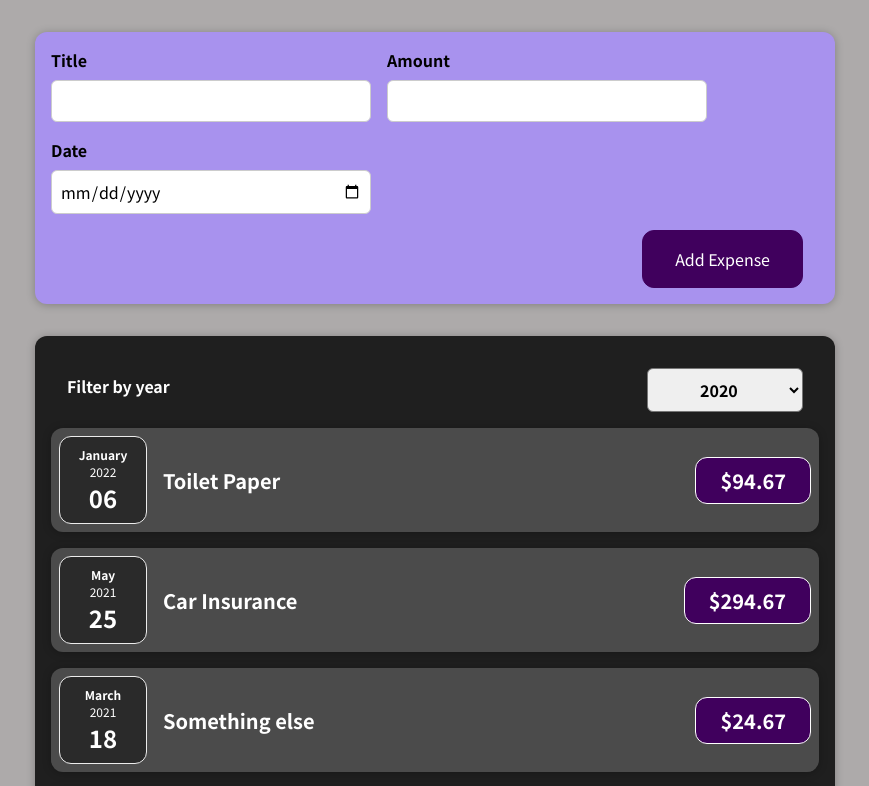
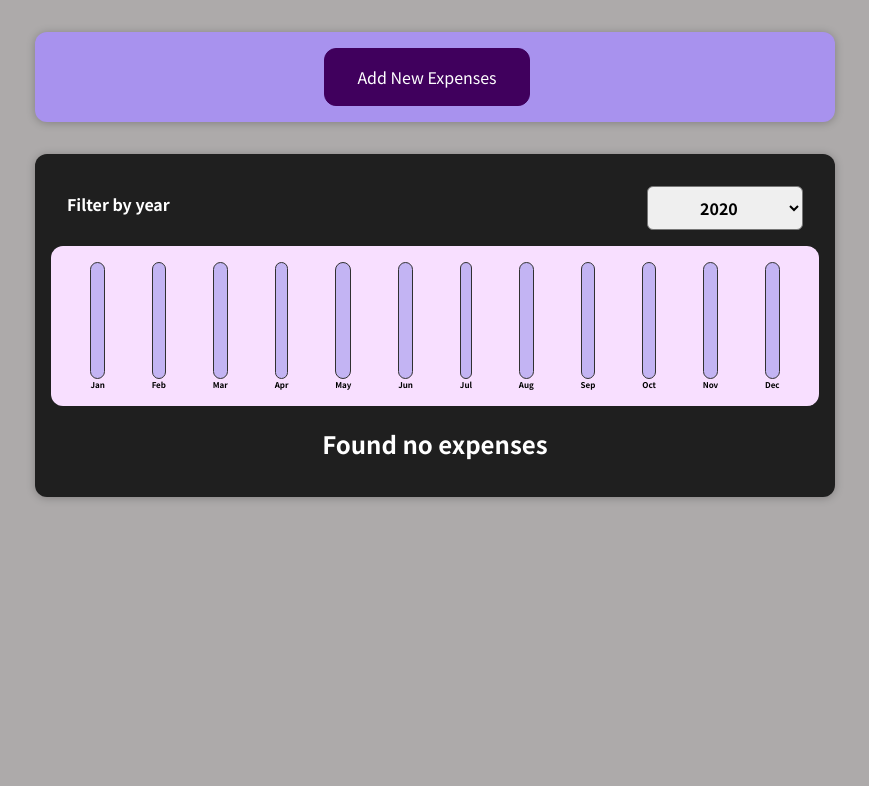
Before and after one commit to StefanGriffin/React---project1, a React (Create React App) app: page / in a window 1280 px wide. Shown: the top 786 px of the page, without its empty margins (205-1074 px from the left). Built offline with nearby package versions, Linux system fonts and the light colour scheme.

Commit message:
Project: Expenses Tracker => completed

```diff
--- /dev/null
+++ b/src/components/Chart/Chart.css
@@ -0,0 +1,9 @@
+.chart {
+  padding: 1rem;
+  border-radius: 12px;
+  background-color: #f8dfff;
+  text-align: center;
+  display: flex;
+  justify-content: space-around;
+  height: 10rem;
+}
--- /dev/null
+++ b/src/components/Chart/Chart.js
@@ -0,0 +1,24 @@
+import React from 'react';
+
+import ChartBar from './ChartBar';
+import './Chart.css';
+
+const Chart = (props) => {
+  const dataPointValues = props.dataPoints.map(dataPoint => dataPoint.value);
+  const totalMaximum = Math.max(...dataPointValues);
+
+  return (
+    <div className='chart'>
+      {props.dataPoints.map((dataPoint) => (
+        <ChartBar
+          key={dataPoint.label}
+          value={dataPoint.value}
+          maxValue={totalMaximum}
+          label={dataPoint.label}
+        />
+      ))}
+    </div>
+  );
+};
+
+export default Chart;
--- /dev/null
+++ b/src/components/Chart/ChartBar.css
@@ -0,0 +1,30 @@
+.chart-bar {
+  height: 100%;
+  display: flex;
+  flex-direction: column;
+  align-items: center;
+}
+
+.chart-bar__inner {
+  height: 100%;
+  width: 100%;
+  border: 1px solid #313131;
+  border-radius: 12px;
+  background-color: #c3b4f3;
+  overflow: hidden;
+  display: flex;
+  flex-direction: column;
+  justify-content: flex-end;
+}
+
+.chart-bar__fill {
+  background-color: #4826b9;
+  width: 100%;
+  transition: all 0.9s ease-out;
+}
+
+.chart-bar__label {
+  font-weight: bold;
+  font-size: 0.5rem;
+  text-align: center;
+}
--- /dev/null
+++ b/src/components/Chart/ChartBar.js
@@ -0,0 +1,25 @@
+import React from 'react';
+
+import './ChartBar.css';
+
+const ChartBar = (props) => {
+  let barFillHeight = '0%';
+
+  if (props.maxValue > 0) {
+    barFillHeight = Math.round((props.value / props.maxValue) * 100) + '%';
+  }
+
+  return (
+    <div className='chart-bar'>
+      <div className='chart-bar__inner'>
+        <div
+          className='chart-bar__fill'
+          style={{ height: barFillHeight }}
+        ></div>
+      </div>
+      <div className='chart-bar__label'>{props.label}</div>
+    </div>
+  );
+};
+
+export default ChartBar;
--- a/src/components/Expenses/ExpenseItem.js
+++ b/src/components/Expenses/ExpenseItem.js
@@ -6,14 +6,16 @@
 
 const ExpenseItem = (props) => {
   return (
-    <Card className='expense-item'>
-      <ExpenseDate date={props.date} />
-      <div className='expense-item__description'>
-        <h2>{props.title}</h2>
-        <div className='expense-item__price'>${props.amount}</div>
-      </div>
-    </Card>
+    <li>
+      <Card className="expense-item">
+        <ExpenseDate date={props.date} />
+        <div className="expense-item__description">
+          <h2>{props.title}</h2>
+          <div className="expense-item__price">${props.amount}</div>
+        </div>
+      </Card>
+    </li>
   );
-}
+};
 
 export default ExpenseItem;
--- a/src/components/Expenses/Expenses.js
+++ b/src/components/Expenses/Expenses.js
@@ -1,9 +1,10 @@
 import React, { useState } from 'react';
 
-import ExpenseItem from './ExpenseItem';
 import Card from '../UI/Card';
 import ExpensesFilter from './ExpensesFilter';
 import './Expenses.css';
+import ExpensesChart from './ExpensesChart';
+import ExpensesList from './ExpensesList';
 
 const Expenses = (props) => {
   const [filteredYear, setFilteredYear] = useState('2020');
@@ -12,21 +13,21 @@
     setFilteredYear(selectedYear);
   };
 
+  const filteredExpenses = props.items.filter((expense) => {
+    return expense.date.getFullYear().toString() === filteredYear;
+  });
+
+
+
   return (
     <div>
-      <Card className='expenses'>
+      <Card className="expenses">
         <ExpensesFilter
           selected={filteredYear}
           onChangeFilter={filterChangeHandler}
         />
-        {props.items.map((expense) => (
-          <ExpenseItem
-            key={expense.id}
-            title={expense.title}
-            amount={expense.amount}
-            date={expense.date}
-          />
-        ))}
+        <ExpensesChart expenses={filteredExpenses} />
+        <ExpensesList items={filteredExpenses} />
       </Card>
     </div>
   );
--- /dev/null
+++ b/src/components/Expenses/ExpensesChart.js
@@ -0,0 +1,29 @@
+import React from 'react';
+
+import Chart from '../Chart/Chart';
+
+const ExpensesChart = (props) => {
+  const chartDataPoints = [
+    { label: 'Jan', value: 0 },
+    { label: 'Feb', value: 0 },
+    { label: 'Mar', value: 0 },
+    { label: 'Apr', value: 0 },
+    { label: 'May', value: 0 },
+    { label: 'Jun', value: 0 },
+    { label: 'Jul', value: 0 },
+    { label: 'Aug', value: 0 },
+    { label: 'Sep', value: 0 },
+    { label: 'Oct', value: 0 },
+    { label: 'Nov', value: 0 },
+    { label: 'Dec', value: 0 },
+  ];
+
+  for (const expense of props.expenses) {
+    const expenseMonth = expense.date.getMonth(); // starting at 0 => January => 0
+    chartDataPoints[expenseMonth].value += expense.amount;
+  }
+
+  return <Chart dataPoints={chartDataPoints} />;
+};
+
+export default ExpensesChart;
--- /dev/null
+++ b/src/components/Expenses/ExpensesList.css
@@ -0,0 +1,9 @@
+.expenses-list {
+    list-style: none;
+    padding: 0;
+  }
+
+  .expenses-list__fallback {
+    color: white;
+    text-align: center;
+  }
--- /dev/null
+++ b/src/components/Expenses/ExpensesList.js
@@ -0,0 +1,26 @@
+import React from 'react';
+
+import ExpenseItem from './ExpenseItem';
+
+import './ExpensesList.css';
+
+const ExpensesList = (props) => {
+  if (props.items.length === 0) {
+    return <h2 className="expenses-list__fallback">Found no expenses</h2>;
+  }
+
+  return (
+    <ul className="expenses-list">
+      {props.items.map((expense) => (
+        <ExpenseItem
+          key={expense.id}
+          title={expense.title}
+          amount={expense.amount}
+          date={expense.date}
+        />
+      ))}
+    </ul>
+  );
+};
+
+export default ExpensesList;
--- a/src/components/NewExpense/ExpenseForm.js
+++ b/src/components/NewExpense/ExpenseForm.js
@@ -87,6 +87,7 @@
         </div>
       </div>
       <div className='new-expense__actions'>
+        <button type="button" onClick={props.onCancel}>Cancel</button>
         <button type='submit'>Add Expense</button>
       </div>
     </form>
--- a/src/components/NewExpense/NewExpense.js
+++ b/src/components/NewExpense/NewExpense.js
@@ -1,20 +1,39 @@
-import React from 'react';
+import React, { useState } from 'react';
 
 import ExpenseForm from './ExpenseForm';
 import './NewExpense.css';
 
 const NewExpense = (props) => {
+  const [isEditing, setIsEditing] = useState(false);
+
   const saveExpenseDataHandler = (enteredExpenseData) => {
     const expenseData = {
       ...enteredExpenseData,
-      id: Math.random().toString()
+      id: Math.random().toString(),
     };
     props.onAddExpense(expenseData);
+    setIsEditing(false);
+  };
+
+  const startEditingHandler = () => {
+    setIsEditing(true);
+  };
+
+  const stopEditingHandler = () => {
+    setIsEditing(false);
   };
 
   return (
-    <div className='new-expense'>
-      <ExpenseForm onSaveExpenseData={saveExpenseDataHandler} />
+    <div className="new-expense">
+      {!isEditing && (
+        <button onClick={startEditingHandler}>Add New Expenses</button>
+      )}
+      {isEditing && (
+        <ExpenseForm
+          onSaveExpenseData={saveExpenseDataHandler}
+          onCancel={stopEditingHandler}
+        />
+      )}
     </div>
   );
 };
```
Also changed, not shown: 2 other files (tests, documents, lock files or other folders).
